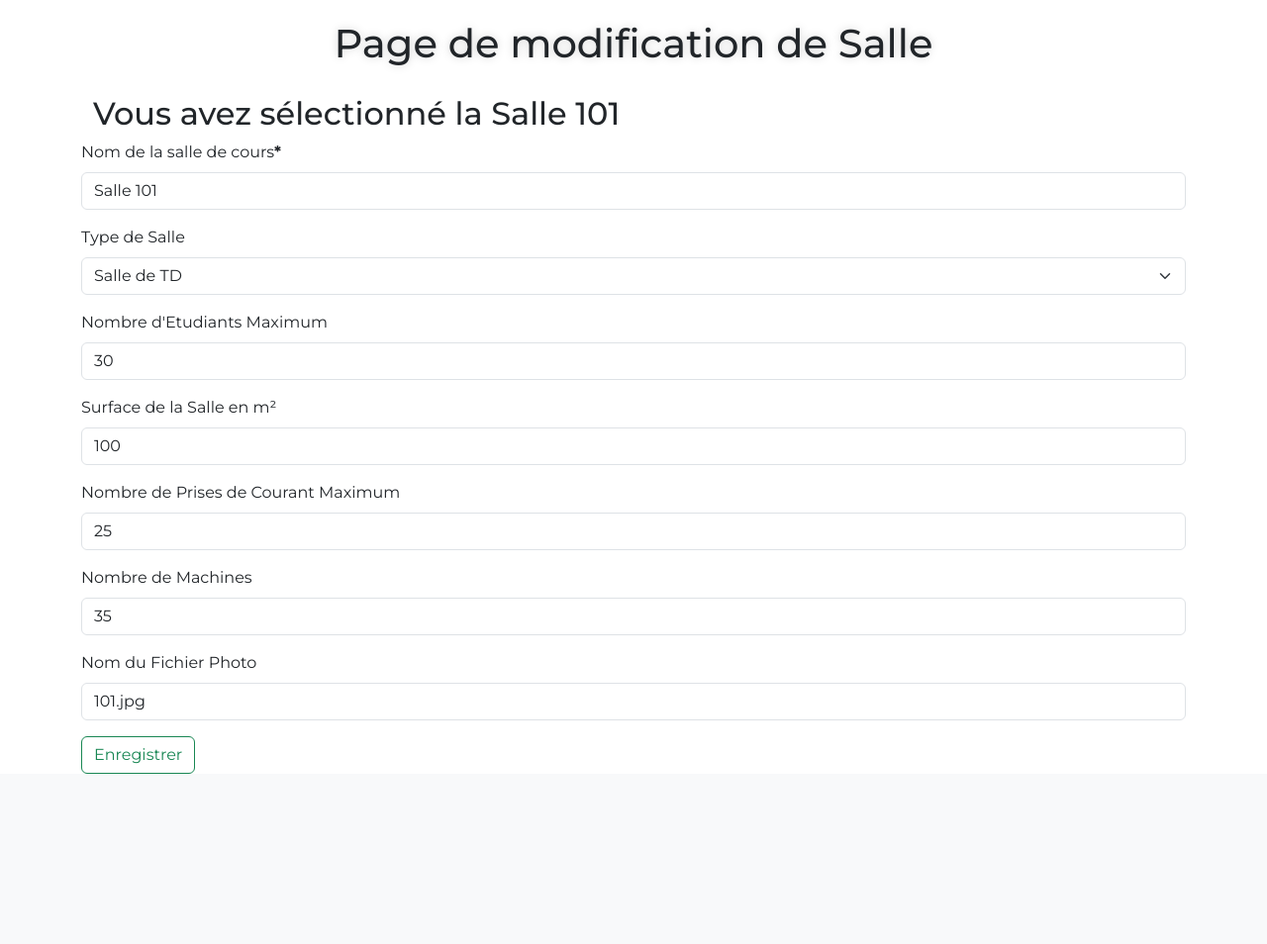
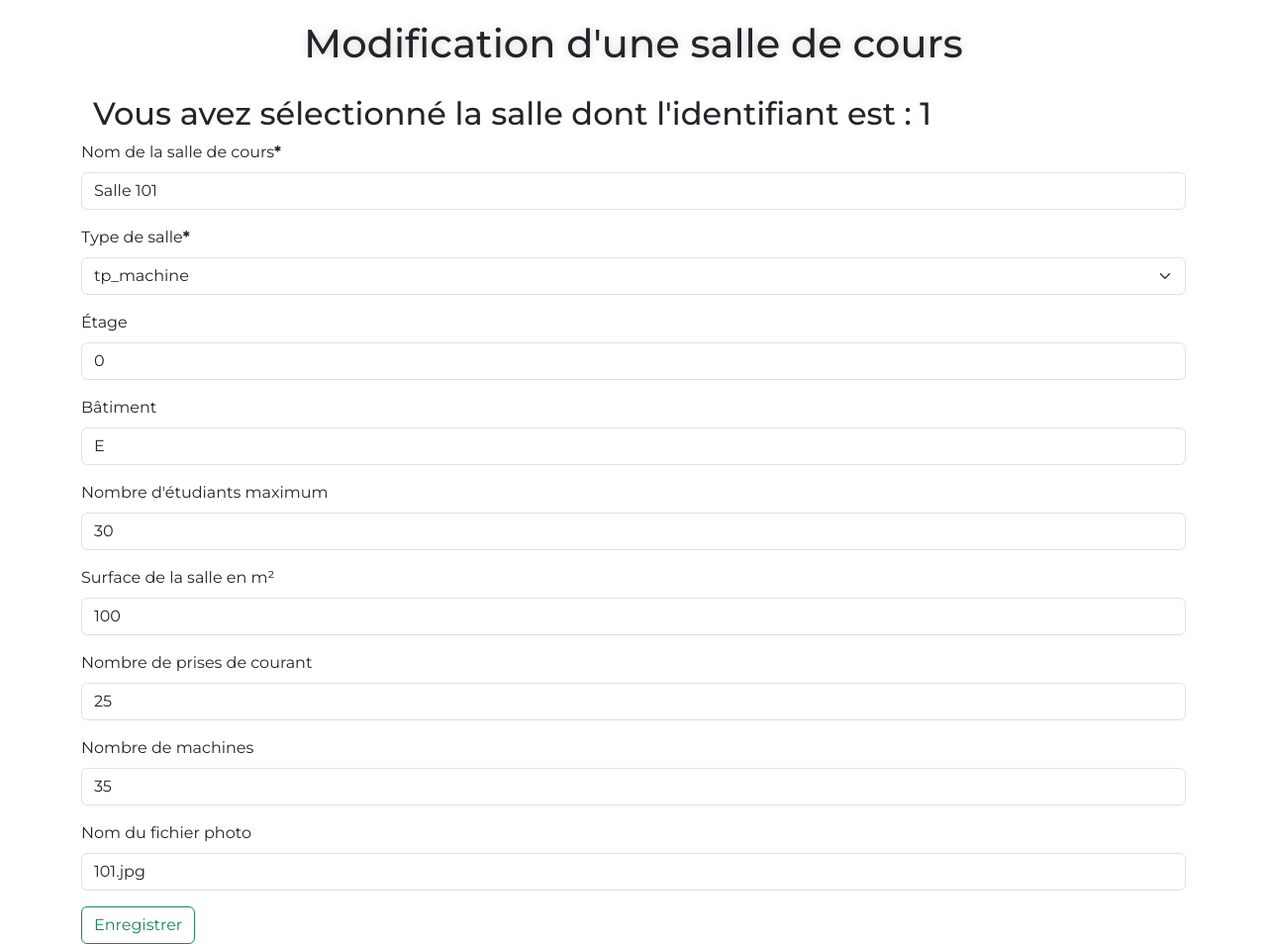
Before and after one commit to Zer0ProbleMs/Mini-Projet-Flask, a Flask app: page /salle-cours/edit?id=1 in a window 1280 px wide. Shown: the part 56-1010 px from the top of the page at 99% size. Before the commit the page ends 838 px from the top, so only its background shows below. Run offline with Flask 3, Linux system fonts and the light colour scheme; some libraries are stand-ins or nearby versions.

Commit message:
Correction majeure d'erreurs, changement de noms de variables pour plus de lisibilité, page d'accueil plus lisible et claire

```diff
--- a/app.py
+++ b/app.py
@@ -63,7 +63,7 @@ salleCours = [
 
 @app.route('/accueil', methods=['GET'])
 def accueil():
-    return render_template('index.html')
+    return render_template('index.html', salleCours = salleCours, typeSalle = typeSalle)
 
 # =====================
 # La partie Type-Salle
@@ -79,8 +79,8 @@ def add_type_salle():
 @app.route('/type-salle/add', methods=['POST'])
 def valid_add_type_salle():
     id = request.form.get('id')
-    nomType = request.form.get('nomType')
-    coursType = request.form.get('coursType')
+    nomType = request.form.get('nomTypeSalle')
+    coursType = request.form.get('typeCours')
     message = (f"Vous venez d'ajouter un nouveau type de salle ! | "
                f"L'identifiant de la salle ajouté est : {id} | "
                f"Le nom du type choisi est : {nomType} | "
@@ -109,8 +109,8 @@ def edit_type_salle():
 @app.route('/type-salle/edit', methods=['POST'])
 def valid_edit_type_salle():
     id = request.form.get("id")
-    nomType = request.form.get("nomType")
-    coursType = request.form.get("coursType")
+    nomType = request.form.get("nomTypeSalle")
+    coursType = request.form.get("typeCours")
     message = (f"Vous venez de modifier les informations d'une salle ! | "
                f"L'identifiant de la salle choisi était : {id} | "
                f"Le nouveau nom choisi est : {nomType} | "
@@ -127,26 +127,30 @@ def show_salle_cours():
 
 @app.route('/salle-cours/add', methods=['GET'])
 def add_salle_cours():
-    return render_template('salle_cours/add_salle_cours.html', salleCours = salleCours)
+    return render_template('salle_cours/add_salle_cours.html', salleCours = salleCours, typeSalle = typeSalle)
 
 @app.route('/salle-cours/add', methods=['POST'])
 def valid_add_salle_cours():
     id = request.form.get("id")
-    nom = request.form.get("nom")
-    typeSalleID = request.form.get("typeSalleID")
-    nbEtudiants = request.form.get("nbEtudiants")
+    nomSalle = request.form.get("nomSalle")
+    typeSalle_id = request.form.get("typeSalle_id")
+    etage = request.form.get("etage")
+    batiment = request.form.get("batiment")
+    nbMaxEtudiants = request.form.get("nbMaxEtudiants")
     surface = request.form.get("surface")
-    nbPrises = request.form.get("nbPrises")
+    nbPrisesCourant = request.form.get("nbPrisesCourant")
     nbMachines = request.form.get("nbMachines")
     photo = request.form.get("photo")
     message = (f"Vous venez de créer une nouvelle salle ! | "
                f"L'identifiant de la nouvelle salle est : {id} | "
-               f"Le nouveau nom choisi est : {nom} | "
-               f"Le nouvel identifiant du type choisi est : {typeSalleID} | "
-               f"Le nombre d'étudiants maximum pouvant être dans la salle est : {nbEtudiants} | "
-               f"La surface de la salle est : {surface} | "
-               f"Le nombre de prises dans la salle est : {nbPrises} | "
-               f"Le nombre de machiines dans la salle est : {nbMachines} | "
+               f"Le nouveau nom choisi est : {nomSalle} | "
+               f"Le nouvel identifiant du type choisi est : {typeSalle_id} | "
+               f"L'étage de la nouvelle salle est : {etage} | "
+               f"La nouvelle salle se situe dans le bâtiment : {batiment} | "
+               f"Le nombre d'étudiants maximum pouvant être dans la salle est : {nbMaxEtudiants} | "
+               f"La surface de la nouvelle salle est : {surface} | "
+               f"Le nombre de prises dans la nouvelle salle est : {nbPrisesCourant} | "
+               f"Le nombre de machiines dans la nouvelle salle est : {nbMachines} | "
                f"Le nom du fichier photo choisi est : {photo}")
     flash(message, 'alert-success')
     return redirect('/salle-cours/show')
@@ -167,25 +171,29 @@ def edit_salle_cours():
         salle = salleCours[indice - 1]
     else:
         salle = []
-    return render_template('salle_cours/edit_salle_cours.html', salleCours = salle)
+    return render_template('salle_cours/edit_salle_cours.html', salleCours = salle, typeSalle = typeSalle)
 
 @app.route('/salle-cours/edit', methods=['POST'])
 def valid_edit_salle_cours():
     id = request.form.get("id")
-    nom = request.form.get("nom")
-    typeSalleID = request.form.get("typeSalleID")
-    nbEtudiants = request.form.get("nbEtudiants")
+    nomSalle = request.form.get("nomSalle")
+    typeSalle_id = request.form.get("typeSalle_id")
+    etage = request.form.get("etage")
+    batiment = request.form.get("batiment")
+    nbMaxEtudiants = request.form.get("nbMaxEtudiants")
     surface = request.form.get("surface")
-    nbPrises = request.form.get("nbPrises")
+    nbPrisesCourant = request.form.get("nbPrisesCourant")
     nbMachines = request.form.get("nbMachines")
     photo = request.form.get("photo")
     message = (f"Vous venez de modifier les informations d'une salle ! | "
                f"L'identifiant de la salle choisi était : {id} | "
-               f"Le nouveau nom choisi est : {nom} | "
-               f"Le nouvel identifiant du type choisi est : {typeSalleID} | "
-               f"Le nombre d'étudiants maximum pouvant être dans la salle est : {nbEtudiants} | "
+               f"Le nouveau nom choisi est : {nomSalle} | "
+               f"Le nouvel identifiant du type choisi est : {typeSalle_id} | "
+               f"Le nouvel étage de la salle est : {etage} | "
+               f"Le batiment de la salle est maintenant le batiment : {batiment} | "
+               f"Le nombre d'étudiants maximum pouvant être dans la salle est : {nbMaxEtudiants} | "
                f"La surface de la salle est : {surface} | "
-               f"Le nombre de prises dans la salle est : {nbPrises} | "
+               f"Le nombre de prises dans la salle est : {nbPrisesCourant} | "
                f"Le nombre de machiines dans la salle est : {nbMachines} | "
                f"Le nom du fichier photo choisi est : {photo}")
     flash(message, 'alert-warning')
@@ -193,8 +201,7 @@ def valid_edit_salle_cours():
 
 @app.route('/salle-cours/filtre', methods=['GET'])
 def filtre_salle_cours():
-    return render_template('salle_cours/front_salle_cours_filtre_show.html',
-                           salleCours=salleCours, typeSalle=typeSalle)
+    return render_template('salle_cours/front_salle_cours_filtre_show.html', salleCours=salleCours, typeSalle=typeSalle)
 
 @app.route('/salle-cours/filtre', methods=['POST'])
 def valid_filtre_salle_cours():
@@ -203,6 +210,8 @@ def valid_filtre_salle_cours():
     surfaceMax = request.form.get('surfaceMax', None)
     typeSalle_id = request.form.getlist('typeSalle_id')
 
+    # Les 'if' sont nécessaires pour filtrer les différentes recherches et ne pas rentrer des mauvaise valeurs impossibles dans la vrai réalistiquement parlant.
+    # Un mail a également été envoyé par rapport à cela.
     if nomSalle and nomSalle != '':
         flash('Filtre sur le nom de la salle : ' + nomSalle, 'alert-success')
 
--- a/static/messtyles.css
+++ b/static/messtyles.css
@@ -18,7 +18,10 @@ input:required:placeholder-shown{
     background-color: rgba(200, 200, 200, 0.75);
 }
 
-
+.discrete {
+    font-size : 14px;
+    opacity: 0.5;
+}
 
 
 /*
--- a/templates/_nav.html
+++ b/templates/_nav.html
@@ -1,6 +1,6 @@
-<nav class="navbar navbar-expand-lg navbar-light bg-light">
+<nav class="navbar sticky-top navbar-expand-lg navbar-light bg-light">
     <div class="container-fluid">
-      <a class="navbar-brand" href="/type-salle/show">S1 Projet Flask</a>
+      <a class="navbar-brand" href="/accueil">S1 Projet Flask</a>
       <button class="navbar-toggler" type="button" data-bs-toggle="collapse" data-bs-target="#navbarSupportedContent" aria-controls="navbarSupportedContent" aria-expanded="false" aria-label="Toggle navigation">
         <span class="navbar-toggler-icon"></span>
       </button>
--- a/templates/salle_cours/edit_salle_cours.html
+++ b/templates/salle_cours/edit_salle_cours.html
@@ -1,14 +1,14 @@
 {% extends "layout.html" %}
 
 {% block title %}
-    <title>Page Edit Salle Cours</title>
+    <title>Modification d'une salle de cours</title>
 {% endblock %}
 
 {% block body %}
-    <h1>Page de modification de Salle</h1>
+    <h1>Modification d'une salle de cours</h1>
 
     <div class="container-fluid">
-        <h2>Vous avez sélectionné la {{ salleCours.nomSalle }}</h2>
+        <h2>Vous avez sélectionné la salle dont l'identifiant est : {{ salleCours.id }}</h2>
     </div>
 
     <form action="/salle-cours/edit" method="post">
@@ -16,44 +16,53 @@
             <input type="hidden" name="id" value="{{ salleCours.id }}">
 
             <div class="mb-3">
-                <label for="nom" class="form-label">Nom de la salle de cours<b>*</b></label>
-                <input type="text" class="form-control" id="nom" name="nom" placeholder="Entrez un nom de salle de cours..." value="{{ salleCours.nomSalle }}" required>
+                <label for="nomSalle" class="form-label">Nom de la salle de cours<b>*</b></label>
+                <input type="text" class="form-control" id="nomSalle" name="nomSalle" value="{{ salleCours.nomSalle }}" placeholder="Entrez un nom de salle de cours..." required>
             </div>
 
             <div class="mb-3">
-                <label for="typeSalleID" class="form-label"> Type de Salle </label>
-                <select class="form-select" name="typeSalleID" id="typeSalleID">
-                    <option value="1">Salle de TD</option>
-                    <option value="2">Salle de Amphi</option>
-                    <option value="3">Salle de TP Machine</option>
-                    <option value="4">Salle de TP Réseau</option>
-                    <option value="5">Salle des Profs</option>
+                <label for="typeSalle_id" class="form-label">Type de salle<b>*</b></label>
+                <select class="form-select" name="typeSalle_id" id="typeSalle_id" required>
+                    <option value="">Sélectionner un type de salle</option>
+                    {% for unType in typeSalle %}
+                        <option value="{{ unType.id }}" {% if unType.id == salleCours.typeSalle_id %}selected{% endif %}>{{ unType.nomTypeSalle }}</option>
+                    {% endfor %}
                 </select>
             </div>
 
             <div class="mb-3">
-                <label for="nbEtudiants" class="form-label">Nombre d'Etudiants Maximum</label>
-                <input type="number" class="form-control" id="nbEtudiants" name="nbEtudiants" placeholder="Entrez le nombre maximum d'étudiants..." value="{{ salleCours.nbMaxEtudiants }}">
+                <label for="etage" class="form-label">Étage</label>
+                <input type="number" class="form-control" id="etage" name="etage" value="{{ salleCours.etage }}">
             </div>
 
             <div class="mb-3">
-                <label for="surface" class="form-label">Surface de la Salle en m²</label>
-                <input type="number" class="form-control" id="surface" name="surface" placeholder="Entrez la surface de la salle..." value="{{ salleCours.surface }}">
+                <label for="batiment" class="form-label">Bâtiment</label>
+                <input type="text" class="form-control" id="batiment" name="batiment" value="{{ salleCours.batiment }}">
             </div>
 
             <div class="mb-3">
-                <label for="nbPrises" class="form-label">Nombre de Prises de Courant Maximum</label>
-                <input type="number" class="form-control" id="nbPrises" name="nbPrises" placeholder="Entrez le nombre de prises de courant..." value="{{ salleCours.nbPrisesCourant }}">
+                <label for="nbMaxEtudiants" class="form-label">Nombre d'étudiants maximum</label>
+                <input type="number" class="form-control" id="nbMaxEtudiants" name="nbMaxEtudiants" value="{{ salleCours.nbMaxEtudiants }}">
             </div>
 
             <div class="mb-3">
-                <label for="nbMachines" class="form-label">Nombre de Machines</label>
-                <input type="number" class="form-control" id="nbMachines" name="nbMachines" placeholder="Entrez le nombre de machines..." value="{{ salleCours.nbMachines }}">
+                <label for="surface" class="form-label">Surface de la salle en m²</label>
+                <input type="number" class="form-control" id="surface" name="surface" value="{{ salleCours.surface }}">
             </div>
 
             <div class="mb-3">
-                <label for="photo" class="form-label">Nom du Fichier Photo</label>
-                <input type="text" class="form-control" id="photo" name="photo" placeholder="Entrez le nom du fichier de la photo..." value="{{ salleCours.photo }}">
+                <label for="nbPrisesCourant" class="form-label">Nombre de prises de courant</label>
+                <input type="number" class="form-control" id="nbPrisesCourant" name="nbPrisesCourant" value="{{ salleCours.nbPrisesCourant }}">
+            </div>
+
+            <div class="mb-3">
+                <label for="nbMachines" class="form-label">Nombre de machines</label>
+                <input type="number" class="form-control" id="nbMachines" name="nbMachines" value="{{ salleCours.nbMachines }}">
+            </div>
+
+            <div class="mb-3">
+                <label for="photo" class="form-label">Nom du fichier photo</label>
+                <input type="text" class="form-control" id="photo" name="photo" value="{{ salleCours.photo }}">
             </div>
 
             <button class="btn btn-outline-success" type="submit">Enregistrer</button>
--- a/templates/salle_cours/front_salle_cours_filtre_show.html
+++ b/templates/salle_cours/front_salle_cours_filtre_show.html
@@ -26,10 +26,10 @@
         </div>
 
         <div class="col-4">
+            <label for="surfaceMax" class="form-label mt-2">Surface max</label>
+            <input type="number" class="form-control" id="surfaceMax" name="surfaceMax">
             <label for="surfaceMin" class="form-label">Surface min</label>
             <input type="number" class="form-control" id="surfaceMin" name="surfaceMin">
-            <label for="surfaceMax" class="form-label mt-2">Surface max</label>
-            <input type="number" class="form-control" id="surfaceMax" name="surfaceMax">
         </div>
     </div>
     <button type="submit" class="btn btn-success mt-3">Filtrer</button>
```
Also changed, not shown: templates/index.html (+50 -1 lines), templates/salle_cours/add_salle_cours.html (+26 -17 lines), templates/type_salle/add_type_salle.html (+5 -5 lines), templates/type_salle/edit_type_salle.html (+10 -10 lines).
